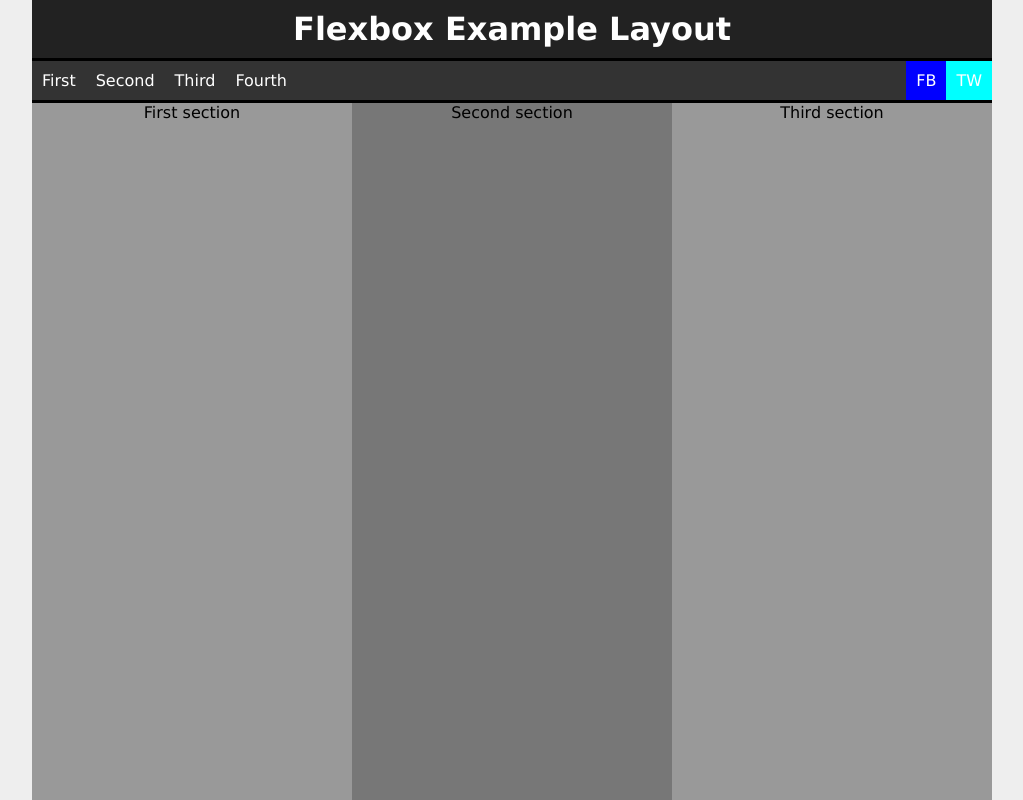
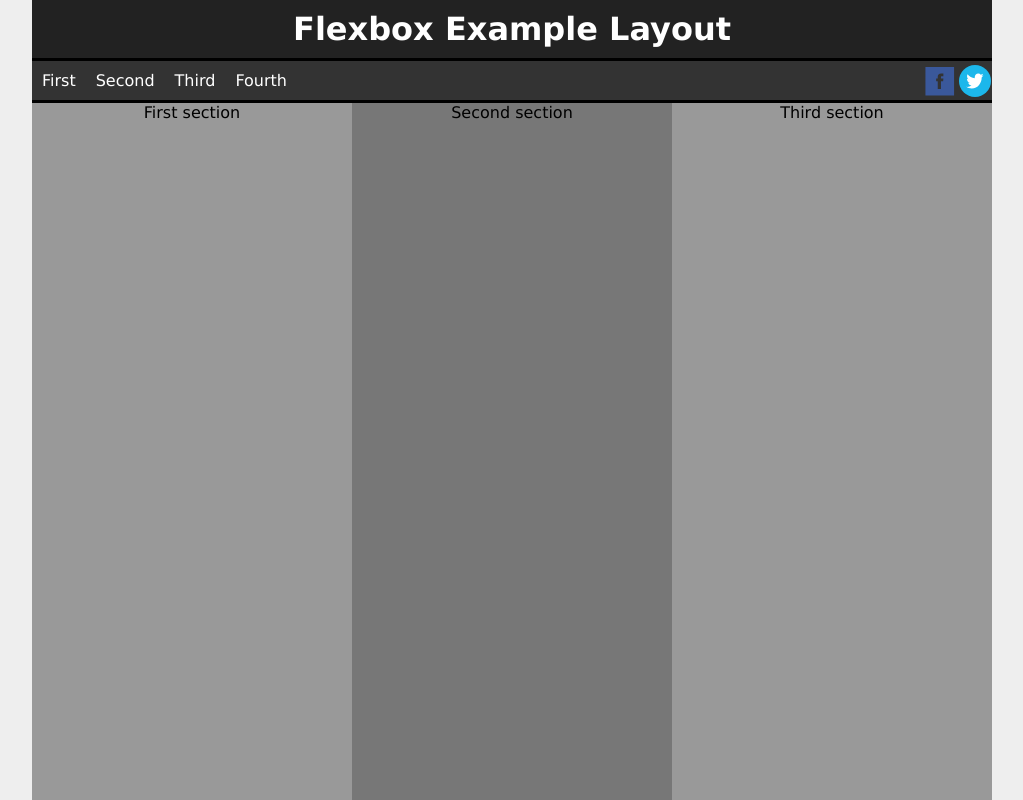
Before and after one commit to maxravel/flexboxLayout, a plain HTML site: page index.html in a window 1280 px wide. Shown: the top 800 px of the page, without its empty margins (128-1151 px from the left). Drawn offline with Linux system fonts and the light colour scheme.

Commit message:
adding nested social media menu

```diff
--- a/css/style.css
+++ b/css/style.css
@@ -5,6 +5,12 @@
 
 body{
     background-color: #eee;
+}
+
+.wrapper{
+    width:100%;
+    margin:0 auto;
+    max-width:960px;
 }
 
 .header{
@@ -16,12 +22,6 @@ body{
 
 h1{
     padding:10px;
-}
-
-.wrapper{
-    width:100%;
-    margin:0 auto;
-    max-width:960px;
 }
 
 nav{
@@ -43,22 +43,39 @@ nav a{
 }
 
 nav a:hover{
-    background-color:#555;
+    background-color:#666;
 }
 
-.tw{
-    /* background:url(../img/twitter.png) no-repeat center; */
-    background-color: aqua;
-    background-size:10%;
+a.tw{
+    background:url(/img/twit.svg) no-repeat center;
+    /* background-color: aqua; */
+    background-size:90%;
 }
 
-.fb{
-    background-color:blue;
+a.fb{
+    background:url(/img/face.svg) no-repeat center;
+    /* background-color:blue; */
+    background-size:90%;
 }
 
 .social a{
-    /* text-indent: -11111111px; */
+    text-indent: -11111111px;
 }
+
+.social{
+    max-width:70px;
+    margin: 0 auto;
+}
+
+nav ul.social{
+    flex:1 1 0;
+    display:flex;
+}
+
+nav ul.social li{
+    flex: 1 1 0;
+}
+
 
 @media screen and (min-width:760px){
     nav ul{
@@ -73,12 +90,19 @@ nav a:hover{
         display:flex;
         justify-content:space-between;
     }
+
+    .social{
+        margin:0;
+    }
 }
+
+
+/* main section */
+
 
 .flex-container{
     display:flex;
     flex-wrap:wrap;
-
 }
 
 .box{
--- a/index.html
+++ b/index.html
@@ -20,7 +20,7 @@
                 <li><a href="#">Fourth</a></li>
             </ul>
             <ul class="social">
-                <li><a href="#" class="fb">FB</a></li>
+                <li><a href="#" class="fb">TW</a></li>
                 <li><a href="#" class="tw">TW</a></li>
             </ul>
         </nav>
```
Also changed, not shown: img/face.svg (added), img/facebook.png (deleted), img/twit.svg (added), img/twitter.png (deleted), 2 other files.
